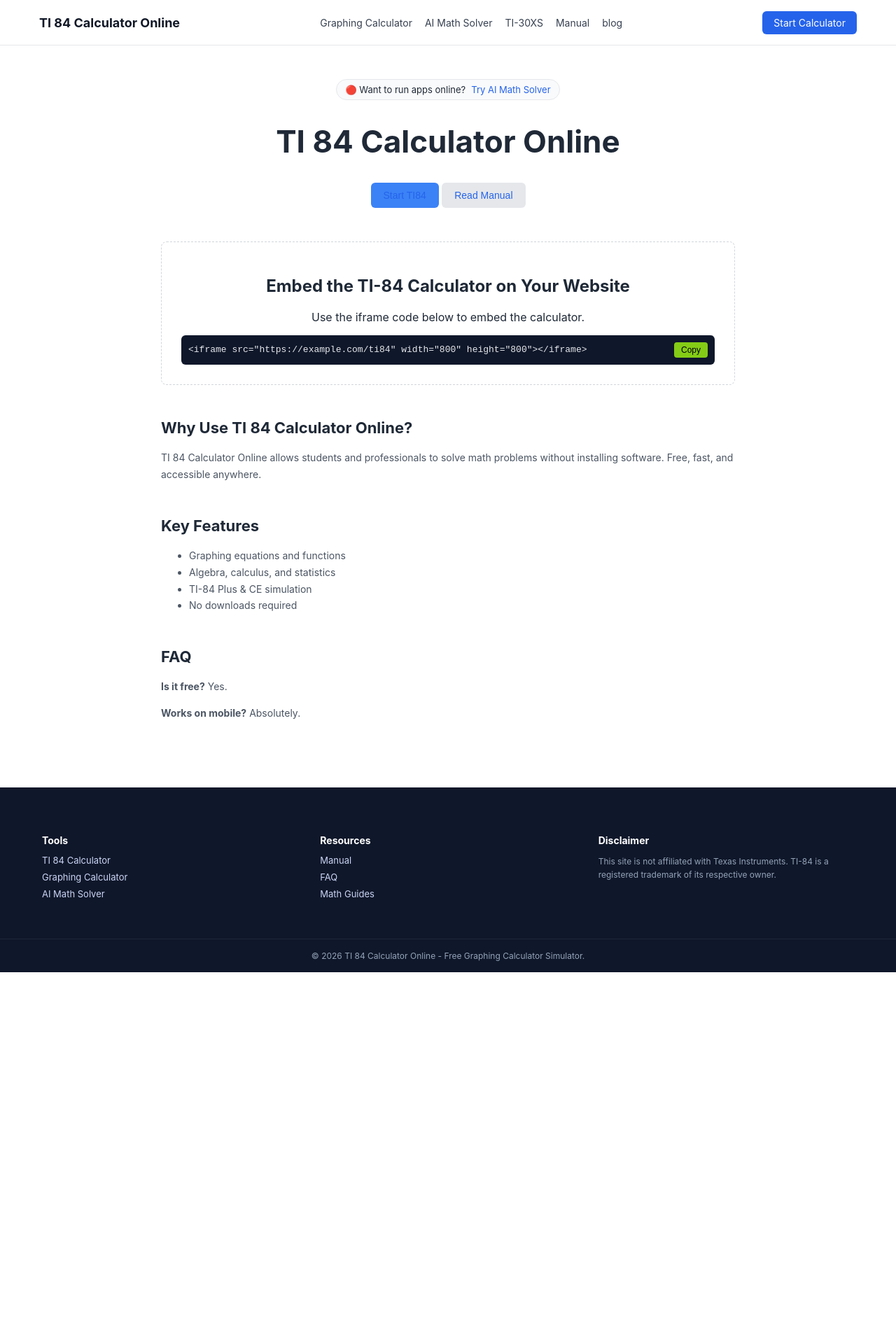
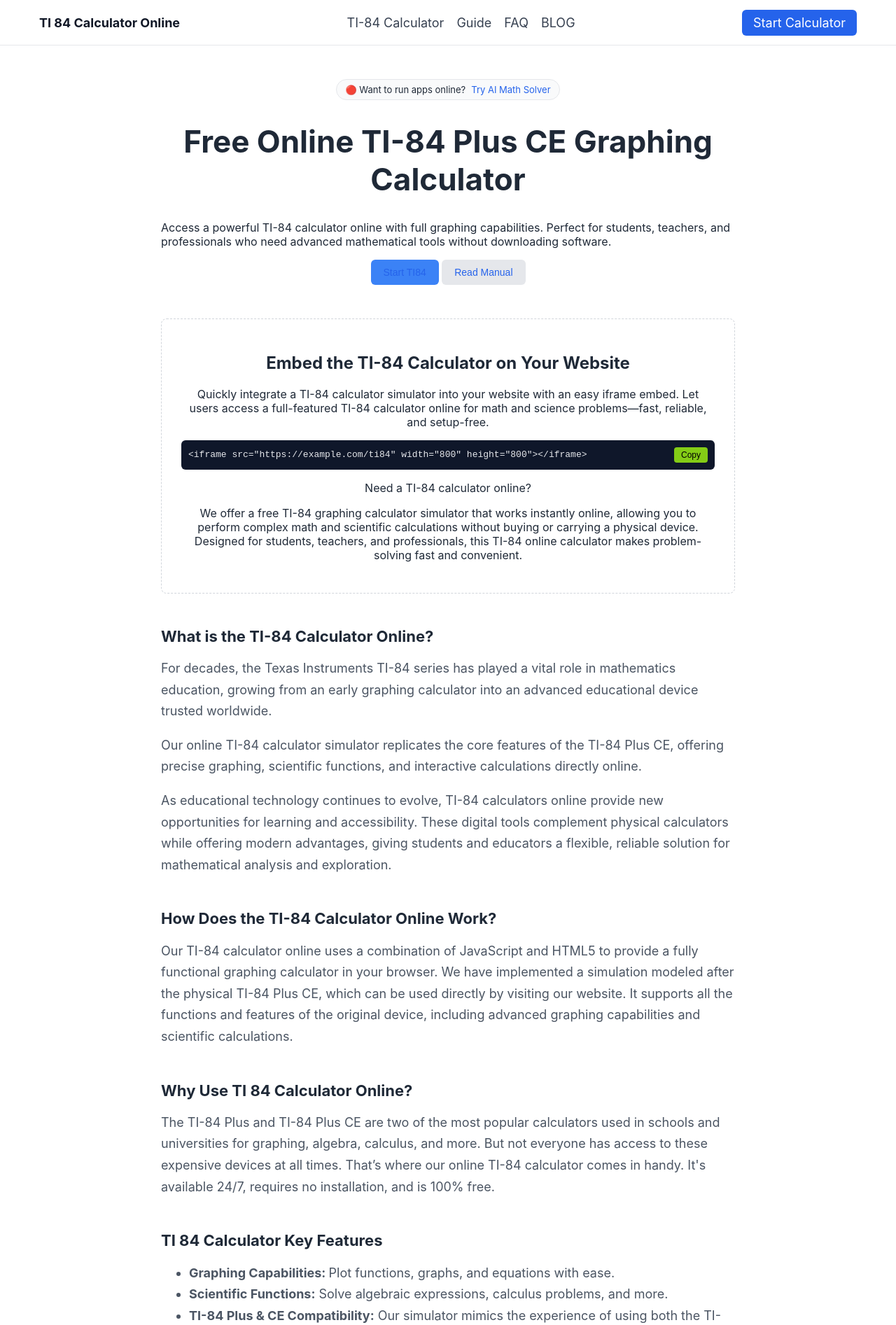
Before and after one commit to becpae-tech/ti84calculator, a plain HTML site: page index.html in a window 1280 px wide. Shown: the top 1893 px of the page at 70% size. Before the commit the page ends 1389 px from the top, so only its background shows below. Drawn offline with Linux system fonts and the light colour scheme.

Commit message:
Add files via upload

```diff
--- a/index.html
+++ b/index.html
@@ -45,22 +45,21 @@
 a{text-decoration:none;color:#2563eb}
 
 /* ========== Header ========== */
-.site-header{
-  position:sticky;
-  top:0;
-  background:#fff;
-  border-bottom:1px solid #e5e7eb;
-  z-index:1000;
+.site-header {
+  background: #ffffff;
+  border-bottom: 1px solid #e5e7eb;
 }
-.nav-container{
-  max-width:1200px;
-  margin:auto;
-  padding:0 16px;
-  height:64px;
-  display:flex;
-  align-items:center;
-  justify-content:space-between;
+
+.nav-container {
+  max-width: 1200px;
+  margin: auto;
+  height: 64px;
+  display: flex;
+  align-items: center;
+  justify-content: space-between;
+  padding: 0 16px;
 }
+
 .logo a{
   font-size:18px;
   font-weight:700;
@@ -71,7 +70,7 @@
   gap:18px;
 }
 .main-nav a{
-  font-size:14px;
+  font-size:18px;
   color:#374151;
 }
 .main-nav a:hover{color:#2563eb}
@@ -80,7 +79,7 @@
   color:#fff;
   padding:8px 16px;
   border-radius:6px;
-  font-size:14px;
+  font-size:18px;
 }
 
 /* Mobile Menu */
@@ -154,7 +153,7 @@
 section{margin-top:48px}
 section h2{font-size:22px}
 section p,section li{
-  font-size:14px;
+  font-size:18px;
   line-height:1.7;
   color:#4b5563;
 }
@@ -216,15 +215,15 @@
     <div class="logo"><a href="/">TI 84 Calculator Online</a></div>
 
     <nav class="main-nav" id="mainNav">
-      <a href="#">Graphing Calculator</a>
-      <a href="#">AI Math Solver</a>
-      <a href="#">TI-30XS</a>
-      <a href="#">Manual</a>
-	  <a href="#">blog</a>
+      <a href="./">TI-84 Calculator</a>
+      <a href="./guide.html">Guide</a>
+	  <a href="./faq.html">FAQ</a>
+	  <a href="./blog.html">BLOG</a>
+
     </nav>
 
     <div class="nav-cta">
-      <a href="#">Start Calculator</a>
+      <a href="./ti84calculator.html">Start Calculator</a>
     </div>
 
     <div class="menu-toggle" onclick="toggleMenu()">☰</div>
@@ -238,44 +237,94 @@
     <div class="notice">🔴 Want to run apps online? <a href="#">Try AI Math Solver</a></div>
   </div>
 
-  <h1>TI 84 Calculator Online</h1>
+  <h1>Free Online TI-84 Plus CE Graphing Calculator</h1>
+  <p>Access a powerful TI-84 calculator online with full graphing capabilities. Perfect for students, teachers, and professionals who need advanced mathematical tools without downloading software.</p>
 
   <div class="buttons">
-    <button class="btn primary"><a href="./ti84calculator.html">Start TI84</a></button>
-    <button class="btn secondary"><a href="/">Read Manual</a></button>
+    <button class="btn primary"><a href="/ti84calculator.html">Start TI84</a></button>
+    <button class="btn secondary"><a href="./guide.html">Read Manual</a></button>
   </div>
 
   <div class="embed">
     <h2>Embed the TI-84 Calculator on Your Website</h2>
-    <p>Use the iframe code below to embed the calculator.</p>
+	<p>Quickly integrate a TI-84 calculator simulator into your website with an easy iframe embed. Let users access a full-featured TI-84 calculator online for math and science problems—fast, reliable, and setup-free.</p>
     <div class="code">
       <span>&lt;iframe src="https://example.com/ti84" width="800" height="800"&gt;&lt;/iframe&gt;</span>
       <button class="copy" onclick="copyCode()">Copy</button>
     </div>
+    <p>Need a TI-84 calculator online?</p>
+	<p>We offer a free TI-84 graphing calculator simulator that works instantly online, allowing you to perform complex math and scientific calculations without buying or carrying a physical device. Designed for students, teachers, and professionals, this TI-84 online calculator makes problem-solving fast and convenient.</p>
   </div>
+<section>
+   <h2>What is the TI-84 Calculator Online?</h2>
+   <p>For decades, the Texas Instruments TI-84 series has played a vital role in mathematics education, growing from an early graphing calculator into an advanced educational device trusted worldwide.</p>
+   <p>Our online TI-84 calculator simulator replicates the core features of the TI-84 Plus CE, offering precise graphing, scientific functions, and interactive calculations directly online.</p>
+   <p>As educational technology continues to evolve, TI-84 calculators online provide new opportunities for learning and accessibility. These digital tools complement physical calculators while offering modern advantages, giving students and educators a flexible, reliable solution for mathematical analysis and exploration.</p>
+</section>
+ <section>
+   <h2>How Does the TI-84 Calculator Online Work?</h2>
+   <p>Our TI-84 calculator online uses a combination of JavaScript and HTML5 to provide a fully functional graphing calculator in your browser. We have implemented a simulation modeled after the physical TI-84 Plus CE, which can be used directly by visiting our website. It supports all the functions and features of the original device, including advanced graphing capabilities and scientific calculations.</p>
 
+</section>
   <section>
     <h2>Why Use TI 84 Calculator Online?</h2>
     <p>
-      TI 84 Calculator Online allows students and professionals to solve math problems
-      without installing software. Free, fast, and accessible anywhere.
+      The TI-84 Plus and TI-84 Plus CE are two of the most popular calculators used in schools and universities for graphing, algebra, calculus, and more. But not everyone has access to these expensive devices at all times. That’s where our online TI-84 calculator comes in handy. It's available 24/7, requires no installation, and is 100% free.
     </p>
   </section>
 
   <section>
-    <h2>Key Features</h2>
+    <h2>TI 84 Calculator Key Features</h2>
     <ul>
-      <li>Graphing equations and functions</li>
-      <li>Algebra, calculus, and statistics</li>
-      <li>TI-84 Plus & CE simulation</li>
-      <li>No downloads required</li>
+      <li><strong>Graphing Capabilities: </strong>Plot functions, graphs, and equations with ease.</li>
+      <li><strong>Scientific Functions:</strong> Solve algebraic expressions, calculus problems, and more.</li>
+      <li><strong>TI-84 Plus & CE Compatibility:</strong> Our simulator mimics the experience of using both the TI-84 Plus and TI-84 Plus CE models.</li>
+      <li><strong>No Downloads or Installs: </strong>Use the calculator directly from your browser without any downloads.</li>
+	  <li><strong>Free and Accessible:</strong> Completely free to use for students, teachers, and professionals.</li>
     </ul>
   </section>
+  <section>
+  <h2>Who Can Benefit from This Online TI 84 Calculator?</h2>
+   <ul>
+  <li><strong>Students:</strong>  Whether you're in high school or college, this tool is perfect for math, science, and engineering courses.</li>
+  <li><strong>Teachers:</strong>  Use the TI-84 online in classrooms for demonstrations or during virtual learning sessions.</li>
+  <li><strong>Professionals:</strong>  Engineers, data analysts, and other professionals who need a reliable graphing calculator on the go will find this tool incredibly useful.</li>
+   </ul>
 
+  </section>
   <section>
-    <h2>FAQ</h2>
-    <p><strong>Is it free?</strong> Yes.</p>
-    <p><strong>Works on mobile?</strong> Absolutely.</p>
+    <h2>FAQ: Common Questions TI 84 Calculator Online?</h2>
+	<p><strong>1. Is this TI-84 calculator online free to use?</strong></p>
+	<p>Yes, our TI 84 calculator online is completely free to use with no hidden fees or subscriptions.</p>
+
+	<p><strong>2. Does the online TI-84 calculator work like a real TI-84 Plus CE?</strong></p>
+	<p>Yes, our simulator is designed to mimic the real TI-84 Plus and TI-84 Plus CE calculators, providing a similar user experience.</p>
+
+	<p><strong>3. Can I use this calculator on mobile devices?</strong></p>
+	<p>Absolutely! Our calculator is optimized for both desktop and mobile browsers, so you can use it on the go.</p>
+
+	<p><strong>4. How can I get started with the TI-84 calculator online?</strong></p>
+	<p>To get started, simply visit our website and click on the 'Launch TI-84 Calculator' button. You will be taken to our online TI-84 calculator, where you can start using it immediately.</p>
+
+	<p><strong>5. Do I need to download or install anything to use the TI-84 calculator?</strong></p>
+	<p>NO,A common concern is whether software installation, plugins, or downloads are required, or if the calculator works directly in the browser.</p>
+
+	<p><strong>6. Is this TI-84 calculator online compatible with mobile devices?</strong></p>
+	<p>Users frequently ask if the calculator works on smartphones and tablets, including iOS and Android devices.</p>
+
+<p><strong>7. Does the online TI-84 calculator support graphing functions?</strong></p>
+<p>Graphing capability is a major search intent, especially for algebra, calculus, and statistics students.</p>
+
+
+<p><strong>8. Is the online TI-84 calculator accurate for scientific and math calculations?</strong></p>
+<p>Accuracy and reliability are critical concerns for users relying on the calculator for learning or professional tasks.</p>
+
+<p><strong>9. How is an online TI-84 calculator different from a physical calculator?</strong></p>
+<p>Users often compare online simulators with physical TI-84 devices to understand advantages, limitations, and use cases.</p>
+
+<p><strong>10. Is this TI-84 calculator online safe and private to use?</strong></p>
+<p>Privacy-focused users want to know whether calculations are stored, tracked, or shared, especially in educational environments.</p>
+
   </section>
 
 </main>
@@ -285,15 +334,15 @@
   <div class="footer-container">
     <div class="footer-col">
       <h4>Tools</h4>
-      <a href="#">TI 84 Calculator</a>
-      <a href="#">Graphing Calculator</a>
+      <a href="./ti84calculator.html">TI 84 Calculator</a>
+      <a href="./ti84calc.html">Graphing Calculator</a>
       <a href="#">AI Math Solver</a>
     </div>
     <div class="footer-col">
       <h4>Resources</h4>
-      <a href="#">Manual</a>
-      <a href="#">FAQ</a>
-      <a href="#">Math Guides</a>
+      <a href="./guide.html">Guide</a>
+      <a href="./faq.html">FAQ</a>
+      <a href="./blog.html">BLOG</a>
     </div>
     <div class="footer-col">
       <h4>Disclaimer</h4>
```
